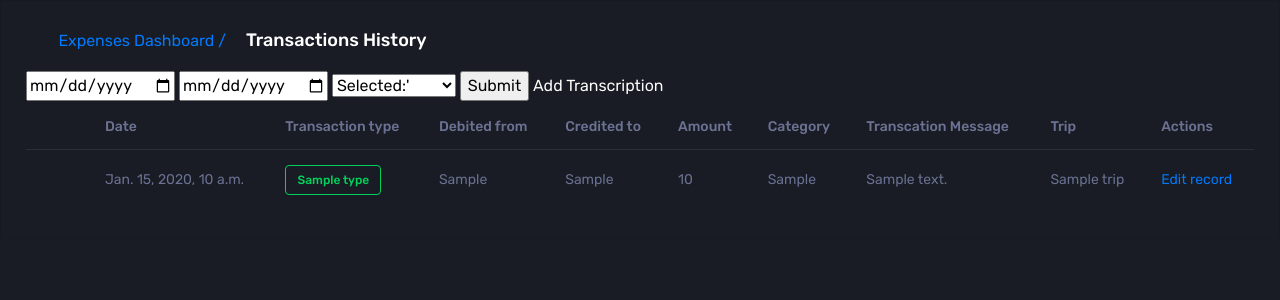
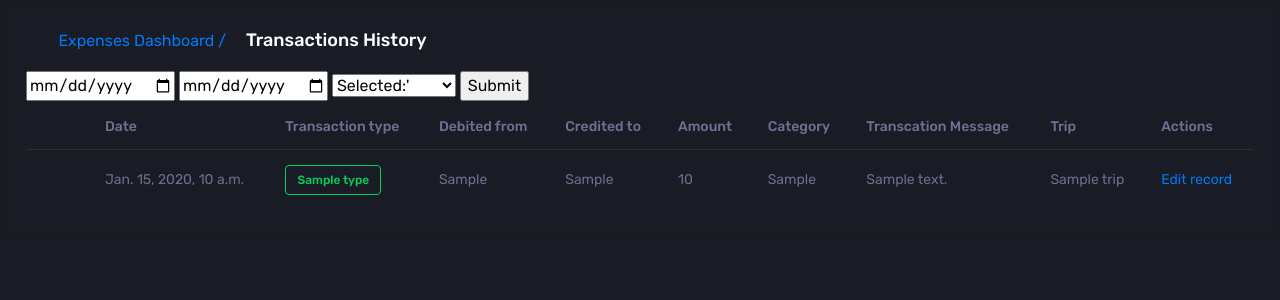
Before and after one commit to snju0110/Aura, a Django app: template Aura/templates/dem_monthly_record_table.html in a window 1280 px wide. Shown: the top 300 px of the page. Run offline with Django 3.2, Linux system fonts and the light colour scheme; the template is opened without the code that fills it: most values are stand-ins (such as "Sample title", 1, 10 or a date in 2020); some libraries are stand-ins or nearby versions; some web fonts are replaced.

Commit message:
dropdown error solved

```diff
--- a/Aura/templates/dem_monthly_record_table.html
+++ b/Aura/templates/dem_monthly_record_table.html
@@ -44,7 +44,7 @@
 
                       <h4 class="card-title"></h4>
 
-                      <div
+                      <div>
 
                       <form  action="/customtransaction/">
                           <input  type="date"  name="fdate" value = {{selected_date.from_date}} >
@@ -69,9 +69,9 @@
                           <input type="submit" value="Submit">
                       </form>
 
-                        <div style="display: inline;">
-                                 <a style = "align: right;">Add Transcription</a>
-                        </div>
+<!--                        <div style="display: inline;">-->
+<!--                                 <a style = "align: right;">Add Transcription</a>-->
+<!--                        </div>-->
 
                       </div>
 
```
